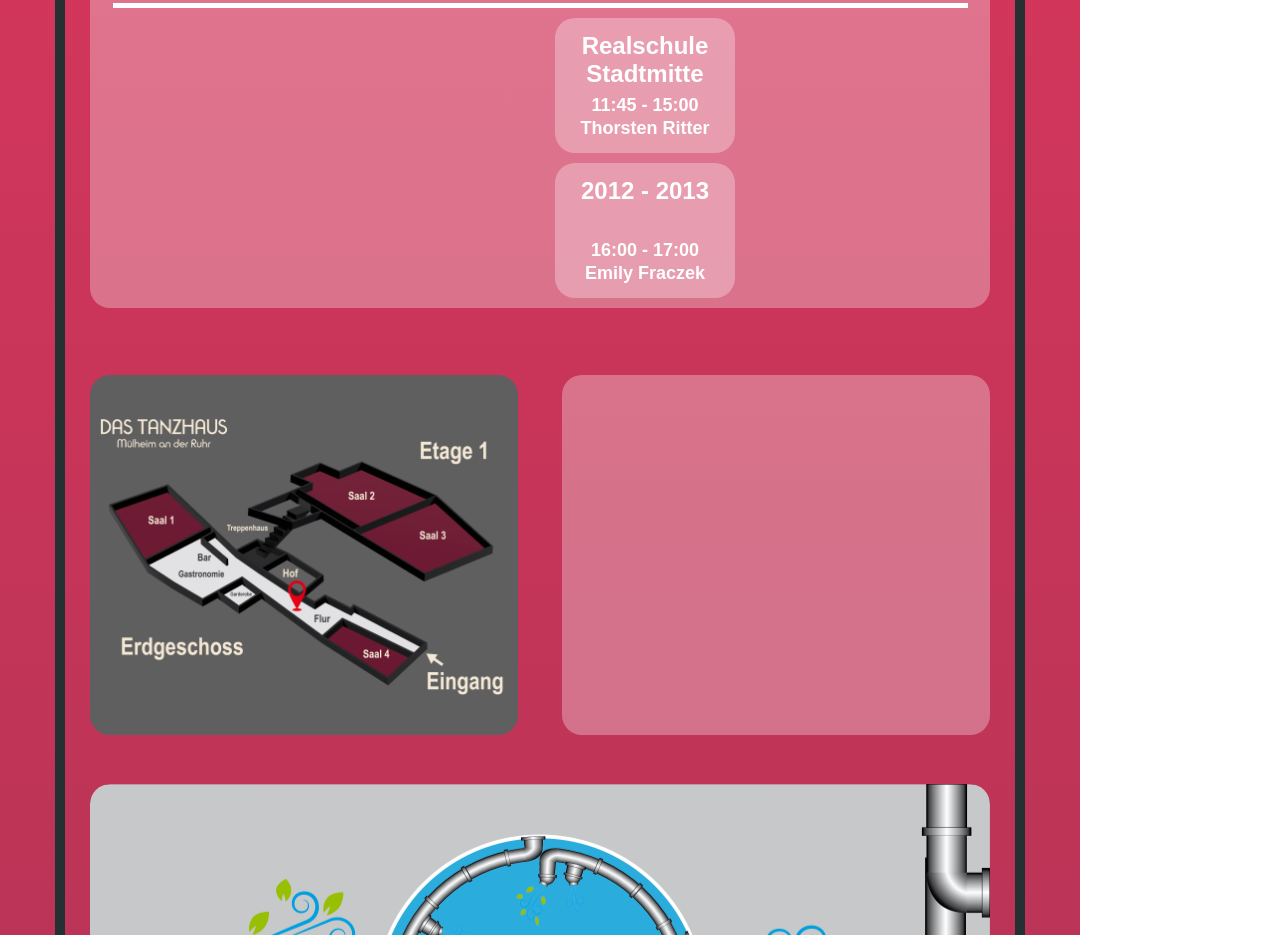
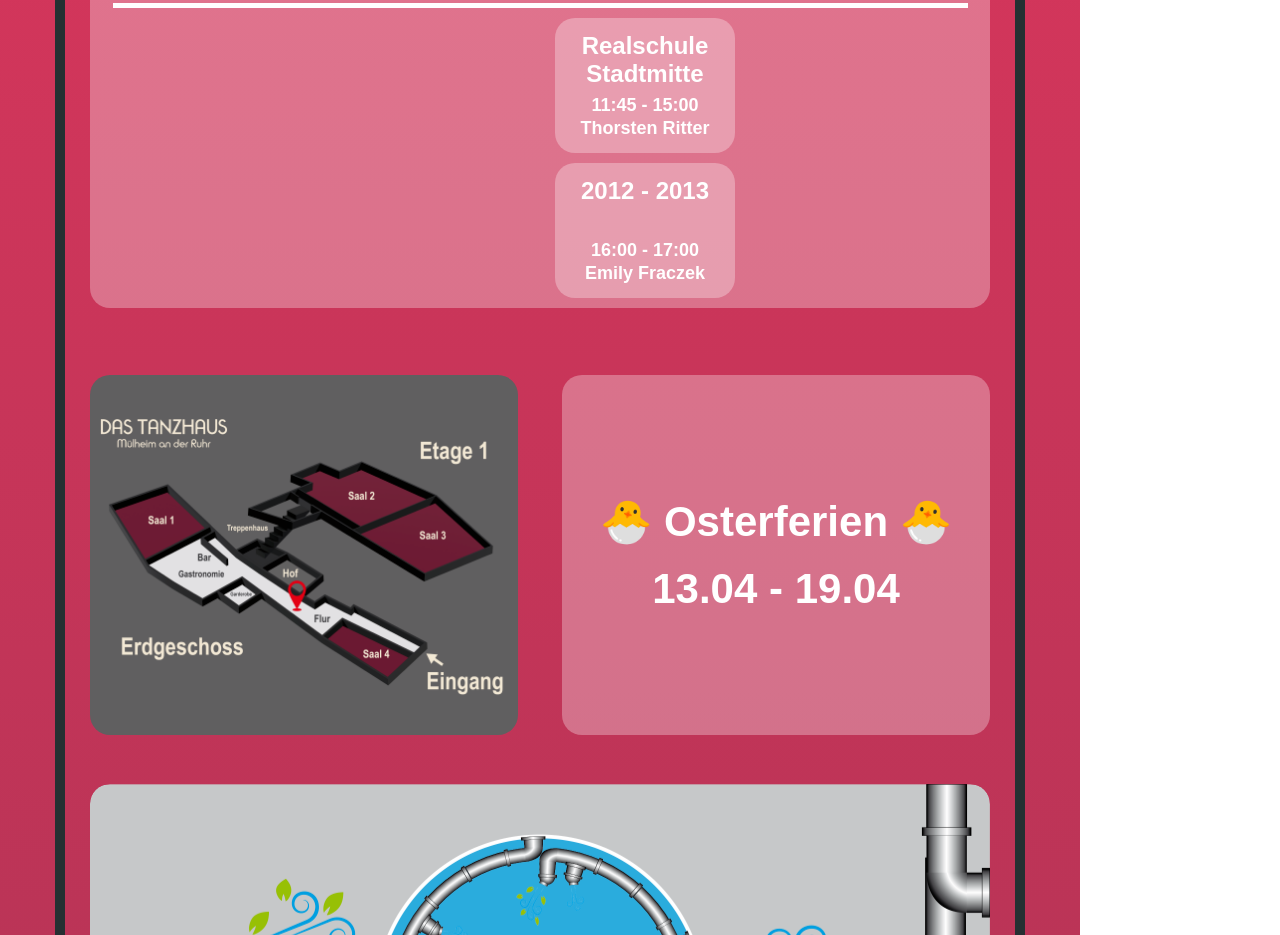
Before and after one commit to PaulWarta/Monitor-Eingang, a plain HTML site: page index.html in a window 1280 px wide. Shown: the part 277-1212 px from the top of the page. Drawn offline with Linux system fonts and the light colour scheme; grey boxes are pictures that could not be loaded.

Commit message:
Osterferien hinzugefügt

```diff
--- a/index.html
+++ b/index.html
@@ -61,7 +61,10 @@
             <img src="./Images/Lageplan.png" onerror="this.style.display='none'">
         </div>
 
-        <div id="Lageplan">
+        <div id="Lageplan" style="display: flex; align-items: center; justify-content: center;">
+            <h1 style="text-align: center; font-size: 42px; line-height: 160%;">🐣 Osterferien 🐣<br>
+                13.04 - 19.04
+            </h1>
             <img src="./Images/CocktailDesTages.png" onerror="this.style.display='none'">
         </div>
         <div id="PlakatContainer"></div>
```
